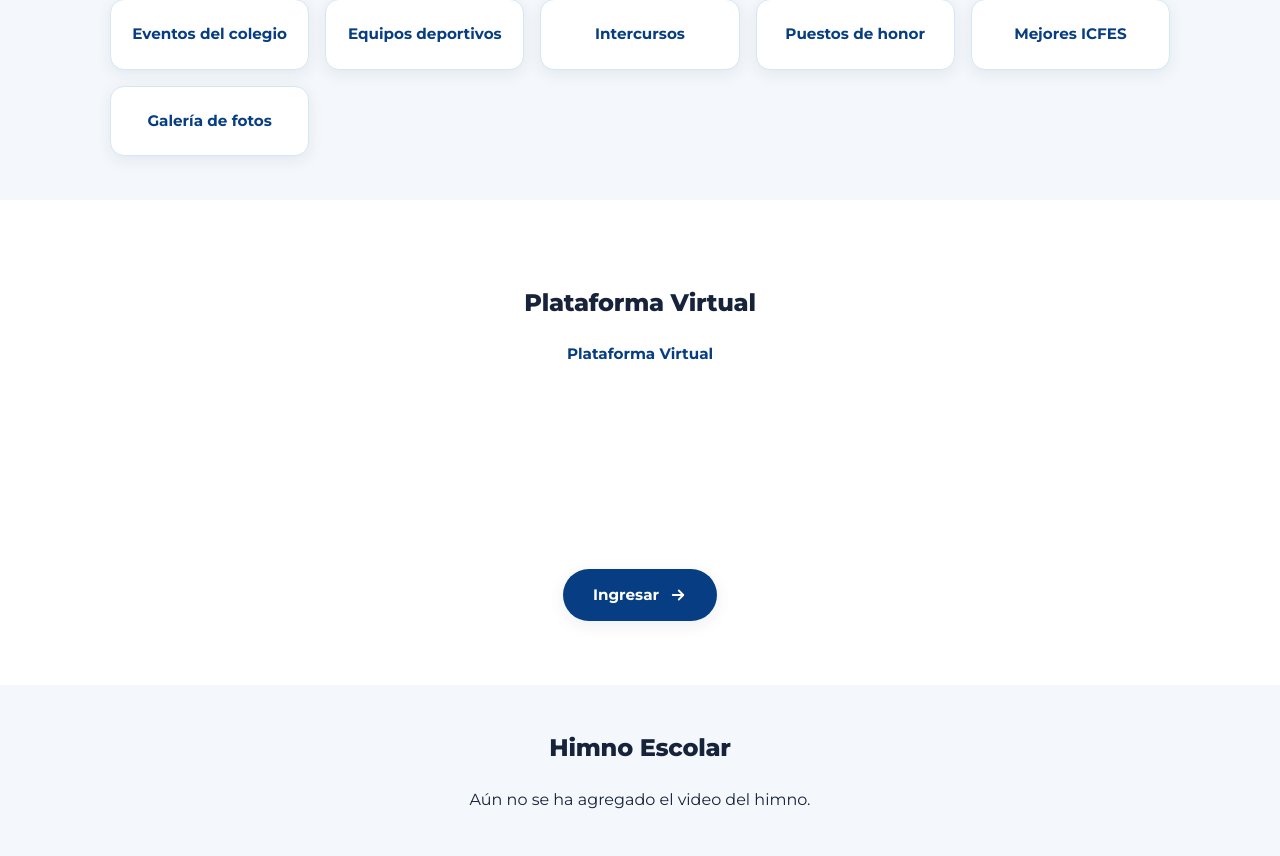
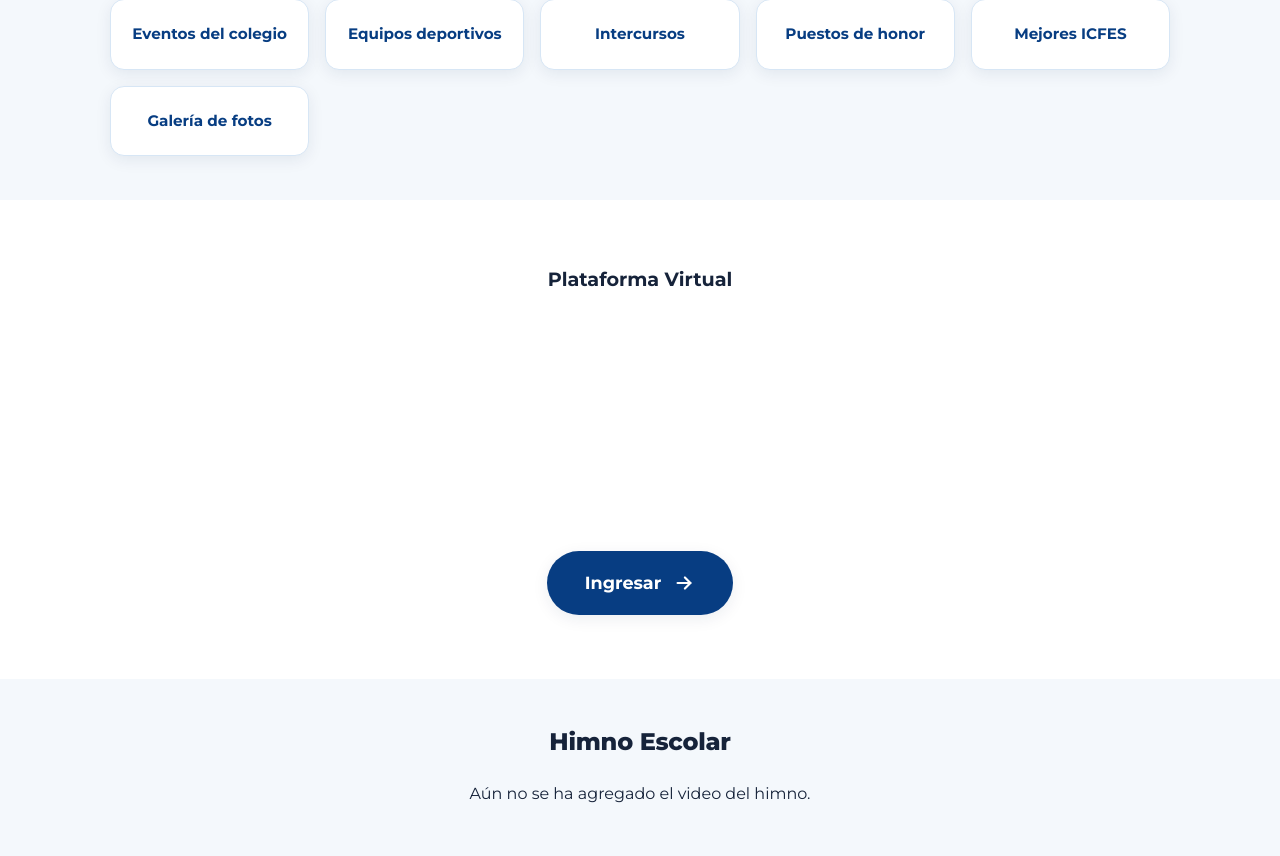
Before and after one commit to elpompilio14/proyecto-sena, a Flask app: page / in a window 1280 px wide. Shown: the part 876-1732 px from the top of the page. Run offline with Flask 3, Linux system fonts and the light colour scheme; data that the repository does not hold is empty; some libraries are stand-ins or nearby versions.

Commit message:
Ajustes de estilo en Plataforma Virtual: quita titulo repetido, agranda todo
Se quita el h2 "Plataforma Virtual" que quedaba duplicado con el rotulo
de la columna, los rotulos pasan de azul a negro, y se agranda el logo,
el texto y los botones de ambas columnas.

```diff
--- a/static/css/style.css
+++ b/static/css/style.css
@@ -621,20 +621,20 @@ button:hover { background: var(--azul-oscuro); transform: translateY(-1px); }
     display: flex;
     flex-direction: column;
     align-items: center;
-    gap: 16px;
-    width: 220px;
+    gap: 18px;
+    width: 280px;
 }
 
 .plataforma-item-titulo {
     font-weight: 700;
-    font-size: 0.95rem;
-    color: var(--azul-oscuro);
+    font-size: 1.2rem;
+    color: var(--texto);
     margin: 0;
 }
 
 .plataforma-logo-wrap {
     width: 100%;
-    height: 170px;
+    height: 220px;
     display: flex;
     align-items: center;
     justify-content: center;
@@ -651,19 +651,21 @@ button:hover { background: var(--azul-oscuro); transform: translateY(-1px); }
 .plataforma-boton {
     display: inline-flex;
     align-items: center;
-    gap: 10px;
+    gap: 12px;
     background: var(--azul-oscuro);
     color: #fff;
     text-decoration: none;
     font-weight: 700;
-    font-size: 0.95rem;
-    padding: 14px 30px;
+    font-size: 1.1rem;
+    padding: 18px 38px;
     border-radius: 999px;
     box-shadow: var(--sombra);
     transition: background .2s ease, transform .15s ease;
 }
 
 .plataforma-boton svg {
+    width: 22px;
+    height: 22px;
     transition: transform .15s ease;
 }
 
--- a/templates/home.html
+++ b/templates/home.html
@@ -45,7 +45,6 @@
 </section>
 
 <section class="seccion-plataforma aparece">
-    <h2>Plataforma Virtual</h2>
     <div class="plataforma-caja">
         <div class="plataforma-item">
             <p class="plataforma-item-titulo">Plataforma Virtual</p>
```
